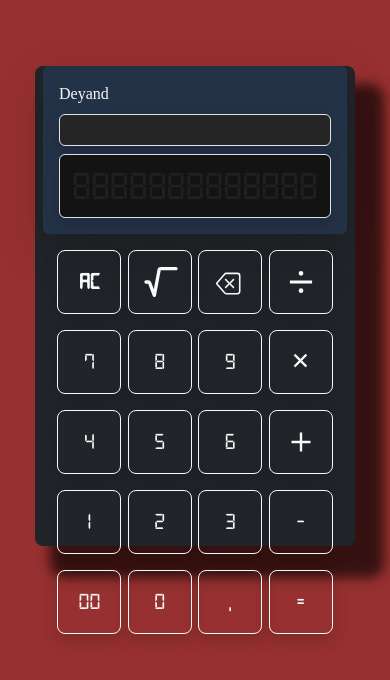
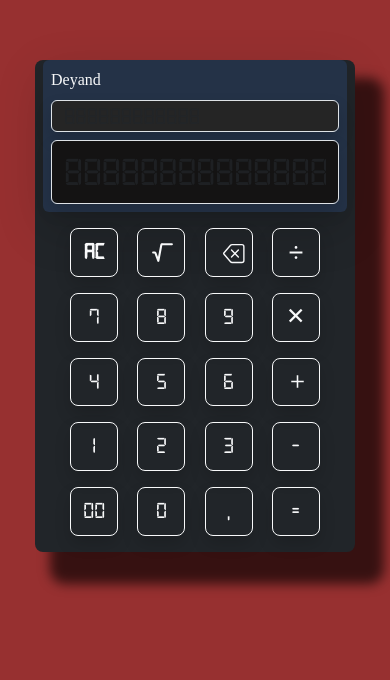
Before and after one commit to Deyand03/Deykalku, a plain HTML site: page index.html in a window 390 px wide. Shown: the part 116-796 px from the top of the page. Drawn offline with nearby package versions, Linux system fonts and the light colour scheme; some packages are replaced by stand-ins of ours; a script that the page names is missing; a web font is replaced by a local one.

Commit message:
merubah padding pada div kalkulator

```diff
--- a/index.html
+++ b/index.html
@@ -16,7 +16,7 @@
         <div class="container-fluid d-flex flex-column justify-content-center align-items-center vh-100"
             style="background-color: rgb(151, 48, 48);">
             <div class="bg-dark rounded-3 kalkulator" style="width: 25rem;">
-                <div class="p-3 shadow-lg rounded-2 mx-2" style="background-color: rgb(36, 50, 71);">
+                <div class="p-2 shadow-lg rounded-2 mx-2" style="background-color: rgb(36, 50, 71);">
                     <div class="text-light mb-2" style="font-family: 'Lily Script One';">Deyand</div>
                     <input type="text" id="placeHasil" class="form-control shadow"
                         style="height: 2rem;background-color: rgb(37, 37, 37);color:white ;font-size: 1.5rem;" placeholder="888888888888" disabled>
--- a/style.css
+++ b/style.css
@@ -19,9 +19,19 @@ button {
 @media (max-width: 767px) {
     .kalkulator {
         width: 20rem !important;
-        max-height: 30rem;
+        max-height: fit-content;
     }
     .tombol button{
         max-height: 5rem !important;
+        width: 3rem;
+    }
+    .tombol svg {
+        width: 25px !important;
+        height: 25px !important;
     }
 }
+@media (max-width: 320px) {
+    .kalkulator {
+        width: 18rem !important;
+    }
+}
```
